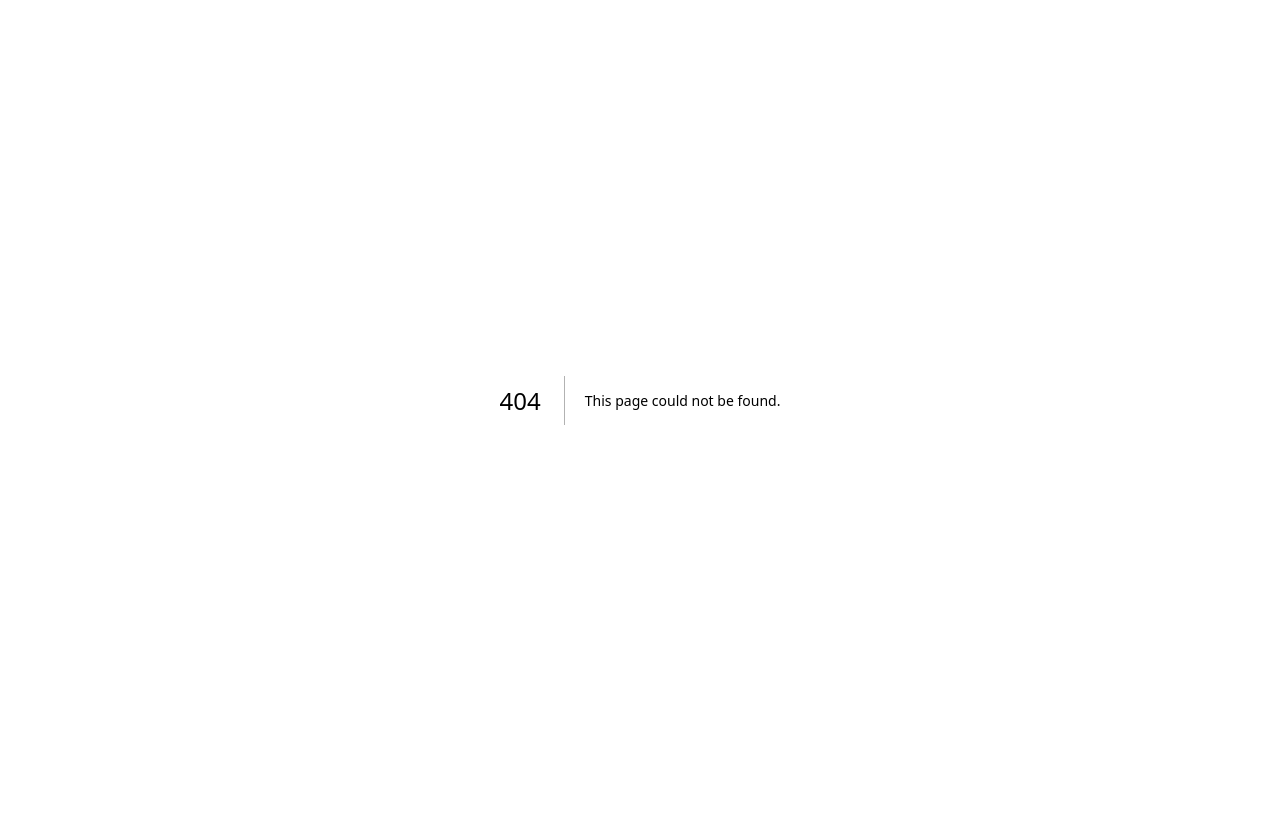
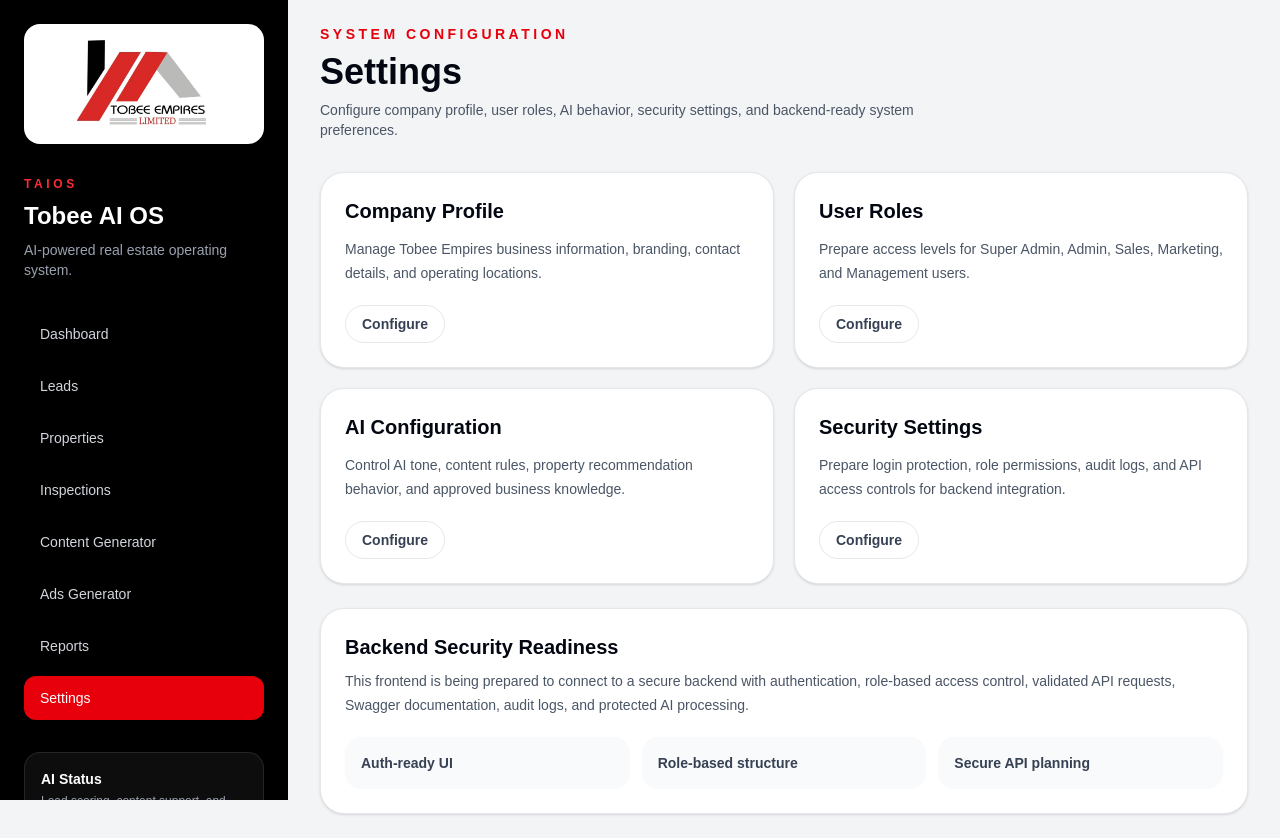
Before and after one commit to taios-dashboard/taios-dashboard, a Next.js app: page /settings in a window 1280 px wide. Before the commit this address had no page. Before the commit the page ends 800 px from the top, so only its background shows below. Built offline with nearby package versions, Linux system fonts and the light colour scheme.

Commit message:
Add settings page

```diff
--- /dev/null
+++ b/src/app/settings/page.tsx
@@ -0,0 +1,93 @@
+import Sidebar from "@/components/Sidebar";
+
+const settingsSections = [
+  {
+    title: "Company Profile",
+    description:
+      "Manage Tobee Empires business information, branding, contact details, and operating locations.",
+  },
+  {
+    title: "User Roles",
+    description:
+      "Prepare access levels for Super Admin, Admin, Sales, Marketing, and Management users.",
+  },
+  {
+    title: "AI Configuration",
+    description:
+      "Control AI tone, content rules, property recommendation behavior, and approved business knowledge.",
+  },
+  {
+    title: "Security Settings",
+    description:
+      "Prepare login protection, role permissions, audit logs, and API access controls for backend integration.",
+  },
+];
+
+export default function SettingsPage() {
+  return (
+    <main className="min-h-screen bg-gray-100 text-gray-950">
+      <div className="flex">
+        <Sidebar />
+
+        <section className="min-h-screen flex-1 px-5 py-6 lg:px-8">
+          <header className="mb-8">
+            <p className="text-sm font-semibold uppercase tracking-[0.25em] text-red-600">
+              System Configuration
+            </p>
+            <h1 className="mt-2 text-3xl font-bold text-gray-950 md:text-4xl">
+              Settings
+            </h1>
+            <p className="mt-2 max-w-2xl text-sm text-gray-600">
+              Configure company profile, user roles, AI behavior, security
+              settings, and backend-ready system preferences.
+            </p>
+          </header>
+
+          <section className="grid gap-5 md:grid-cols-2">
+            {settingsSections.map((section) => (
+              <div
+                key={section.title}
+                className="rounded-3xl border border-gray-200 bg-white p-6 shadow-sm"
+              >
+                <h2 className="text-xl font-bold text-gray-950">
+                  {section.title}
+                </h2>
+                <p className="mt-3 text-sm leading-6 text-gray-600">
+                  {section.description}
+                </p>
+
+                <button className="mt-5 rounded-full border border-gray-200 px-4 py-2 text-sm font-semibold text-gray-700 transition hover:bg-gray-50">
+                  Configure
+                </button>
+              </div>
+            ))}
+          </section>
+
+          <section className="mt-6 rounded-3xl border border-gray-200 bg-white p-6 shadow-sm">
+            <h2 className="text-xl font-bold text-gray-950">
+              Backend Security Readiness
+            </h2>
+            <p className="mt-2 text-sm leading-6 text-gray-600">
+              This frontend is being prepared to connect to a secure backend
+              with authentication, role-based access control, validated API
+              requests, Swagger documentation, audit logs, and protected AI
+              processing.
+            </p>
+
+            <div className="mt-5 grid gap-3 md:grid-cols-3">
+              <div className="rounded-2xl bg-gray-50 p-4 text-sm font-semibold text-gray-700">
+                Auth-ready UI
+              </div>
+              <div className="rounded-2xl bg-gray-50 p-4 text-sm font-semibold text-gray-700">
+                Role-based structure
+              </div>
+              <div className="rounded-2xl bg-gray-50 p-4 text-sm font-semibold text-gray-700">
+                Secure API planning
+              </div>
+            </div>
+          </section>
+        </section>
+      </div>
+    </main>
+  );
+}
```
